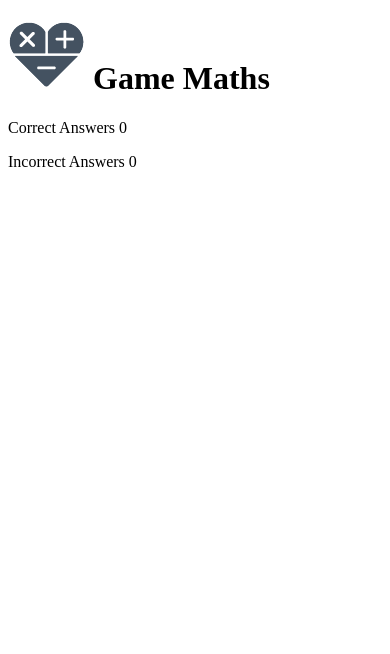
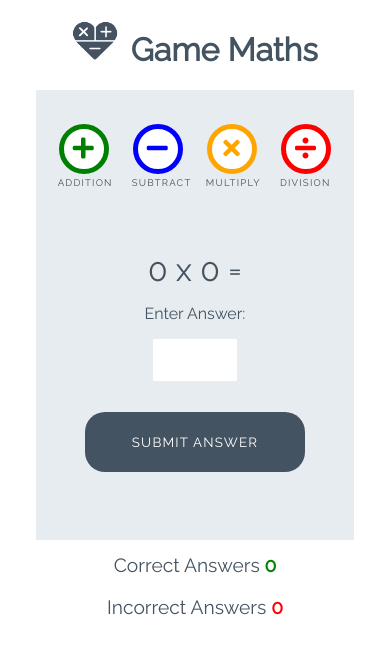
Before and after one commit to mueni2/Game-Math, a plain HTML site: page index.html in a window 390 px wide. Drawn offline with Linux system fonts and the light colour scheme.

Commit message:
add event listeners

```diff
--- a/css/style.css
+++ b/css/style.css
@@ -0,0 +1,252 @@
+/* --------- Global style */
+
+body {
+    background-color: white;
+    font-family: "Raleway", sans-serif;
+    color: #445361;
+    text-align: center;
+}
+
+/* --------- Heading */
+
+.heading {
+    text-align: center;
+    font-size: 2.5rem;
+}
+
+.logo {
+    height: 40px;
+    padding-right: 5px;
+}
+
+/* --------- Game layout */
+
+.game-area {
+    background-color: #E6ECF0;
+    box-sizing: border-box;
+    width: 85%;
+    height: 65vh;
+    max-height: 450px;
+    max-width: 830px;
+    margin-left: auto;
+    margin-right: auto;
+    padding: 1%;
+}
+
+.question-area {
+    width: 50%;
+    font-size: 2rem;
+    margin: auto;
+    padding: 50px 0;
+}
+
+.question-area span {
+    padding: 0 15px;
+}
+
+.score-area {
+    margin: 5px auto;
+    width: 60%;
+    font-size: 1.2rem;
+}
+
+.controls-area {
+    width: 85%;
+    margin: 30px auto;
+}
+
+#score {
+    color: green;
+    font-weight: bold;
+}
+
+#incorrect {
+    color: red;
+    font-weight: bold;
+}
+
+.answer-message {
+    display: none;
+    font-size: 1rem;
+}
+
+#answer-box {
+    border: none;
+    color: #445361;
+    display: inline-block;
+    height: 40px;
+    width: 80px;
+    font-size: 1.2rem;
+}
+
+.scores {
+    display: inline-block;
+    padding: 25px;
+}
+
+/* --------- Buttons */
+
+.btn {
+    width: 220px;
+    height: 60px;
+    font-family: "Raleway", sans-serif;
+    text-transform: uppercase;
+    letter-spacing: 1.2px;
+    color: white;
+}
+
+.btn:focus {
+    outline: none;
+}
+
+.btn--big {
+    padding-top: 10px;
+    border-radius: 50%;
+    background-color: white;
+    border: 10px solid;
+    width: 100px;
+    height: 100px;
+    font-size: 3.2rem;
+    margin: 0 30px;
+    transition: all 0.5s;
+}
+
+.btn--big::after{
+    content: attr(data-type);
+    font-size: 1rem;
+    color: #445361;
+    position: relative;
+    left: -0.5em;
+}
+
+.btn--blue {
+    border-color: blue;
+    color: blue;
+}
+
+.btn--blue:active,
+.btn--blue:hover {
+    background-color: darkblue;
+    color: white;
+}
+
+.btn--orange {
+    border-color: orange;
+    color: orange;
+}
+
+.btn--orange:active,
+.btn--orange:hover {
+    background-color: darkorange;
+    color: white;
+}
+
+.btn--red {
+    border-color: red;
+    color: red;
+}
+
+.btn--red:active,
+.btn--red:hover {
+    background-color: darkred;
+    color: white;
+}
+
+.btn--green {
+    border-color: green;
+    color: green;
+}
+
+.btn--green:active,
+.btn--green:hover {
+    background-color: darkgreen;
+    color: white;
+}
+
+.btn--gray {
+    margin-top: 25px;
+    background-color: #445361;
+    border: 1px transparent;
+    border-radius: 20px;
+}
+
+.btn--gray:active,
+.btn--gray:hover {
+    background-color: #0d1013;
+}
+
+/* --------- Media queries */
+
+@media (max-width: 414px) {
+    .controls-area {
+        width: 100%;
+    }
+
+    .btn--big {
+        margin: 0 10px;
+        padding: 5px;
+        border: 5px solid;
+        width: 50px;
+        height: 50px;
+        font-size: 1.5rem;
+    }
+
+    .btn--big::after {
+        font-size: 0.6rem;
+        left: -0.7rem;
+    }
+
+    .question-area {
+        padding: 10% 0;
+        width: 100%;
+    }
+
+    .question-area span {
+        padding: 0;
+    }
+
+    .answer-message {
+        display: block;
+    }
+
+    #answer-box {
+        display: block;
+        margin: 0 auto;
+    }
+    .btn--gray {
+        margin-top: 0;
+    }
+
+    .score-area {
+        width: 100%;
+    }
+
+    .scores {
+        margin: 0.5em auto;
+        display: block;
+        padding: 5px;
+    }
+
+    .heading {
+        font-size: 2rem;
+    }
+}
+
+@media (max-width: 320px) {
+    .game-area {
+        height: 70vh;
+    }
+
+    .controls-area {
+        width: 75%;
+        margin: 10px auto;
+    }
+
+    .btn--big {
+        margin: 10px 10px;
+    }
+    .question-area {
+        padding: 10px 0;
+    }
+
+}
--- a/index.html
+++ b/index.html
@@ -16,15 +16,37 @@
         Game Maths
     </h1>
 
-
     <div class="game-area">
-
+        <div class="controls-area">
+            <button data-type="addition" class="btn btn--big btn--green">
+                <i class="fas fa-plus"></i>
+            </button>
+            <button data-type="subtract" class="btn btn--big btn--blue">
+                <i class="fas fa-minus"></i>
+            </button>
+            <button data-type="multiply" class="btn btn--big btn--orange">
+                <i class="fas fa-times"></i>
+            </button>
+            <button data-type="division" class="btn btn--big btn--red">
+                <i class="fas fa-divide"></i>
+            </button>
+        </div>
+        <div class="question-area">
+            <span id="operand1">0</span>
+            <span id="operator">x</span>
+            <span id="operand2">0</span>
+            <span>=</span>
+            <p class="answer-message">Enter Answer:</p>
+            <input id="answer-box" type="number">
+        </div>
+        <button data-type="submit" class="btn btn--gray">Submit Answer</button>
     </div>
 
     <div class="score-area">
         <p class="scores">Correct Answers <span id="score">0</span></p>
         <p class="scores">Incorrect Answers <span id="incorrect">0</span></p>
     </div>
+
     <script src="./js/script.js"></script>
 </body>
 </html>
--- a/js/script.js
+++ b/js/script.js
@@ -1,4 +1,18 @@
 //console.log("connected!")
+ddocument.addEventListener("DOMContentLoaded", function() {
+    let buttons = document.getElementsByTagName("button");
+
+    for (let button of buttons) {
+        button.addEventListener("click", function() {
+            if (this.getAttribute("data-type") === "submit") {
+                alert("You clicked Submit!");
+            } else {
+                let gameType = this.getAttribute("data-type");
+                alert(`You clicked ${gameType}`);
+            }
+        });
+    }
+});
 
 function runGame(params) {
 
```
